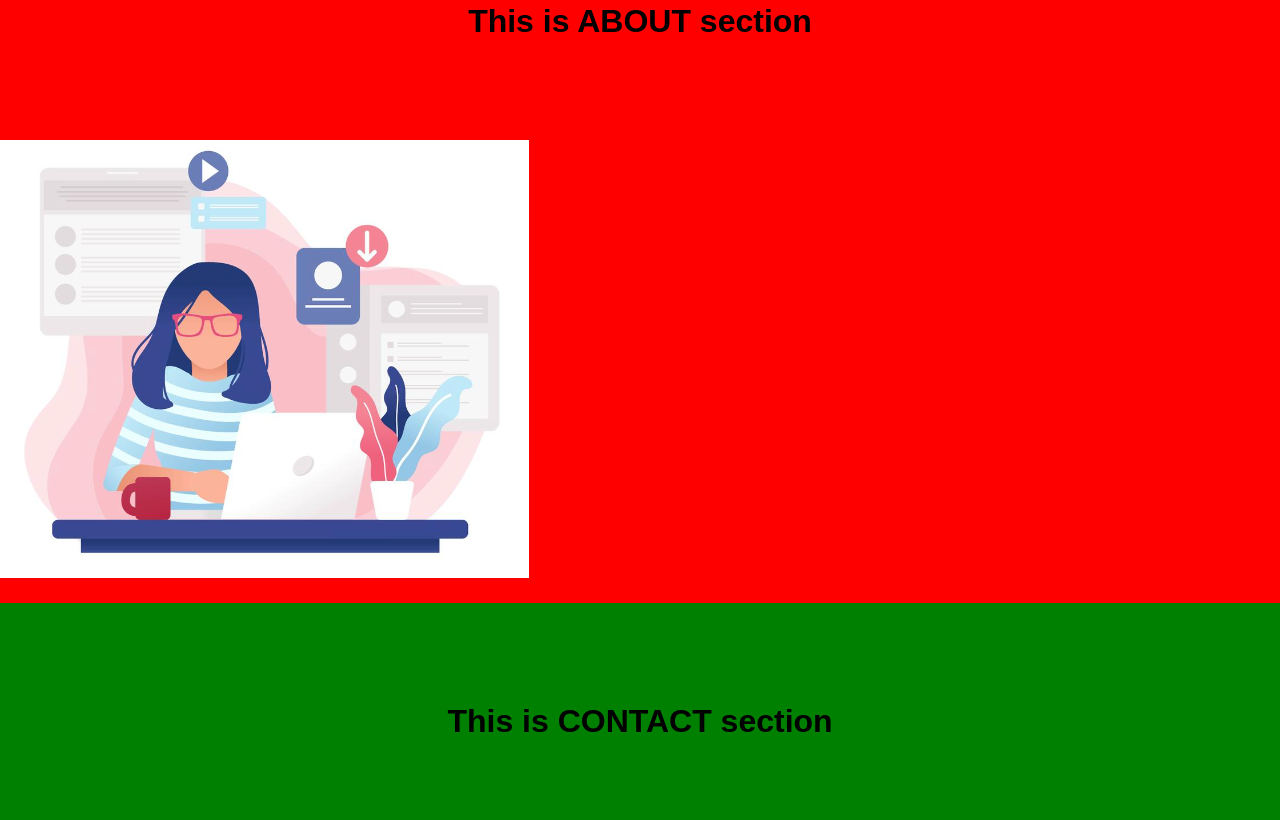
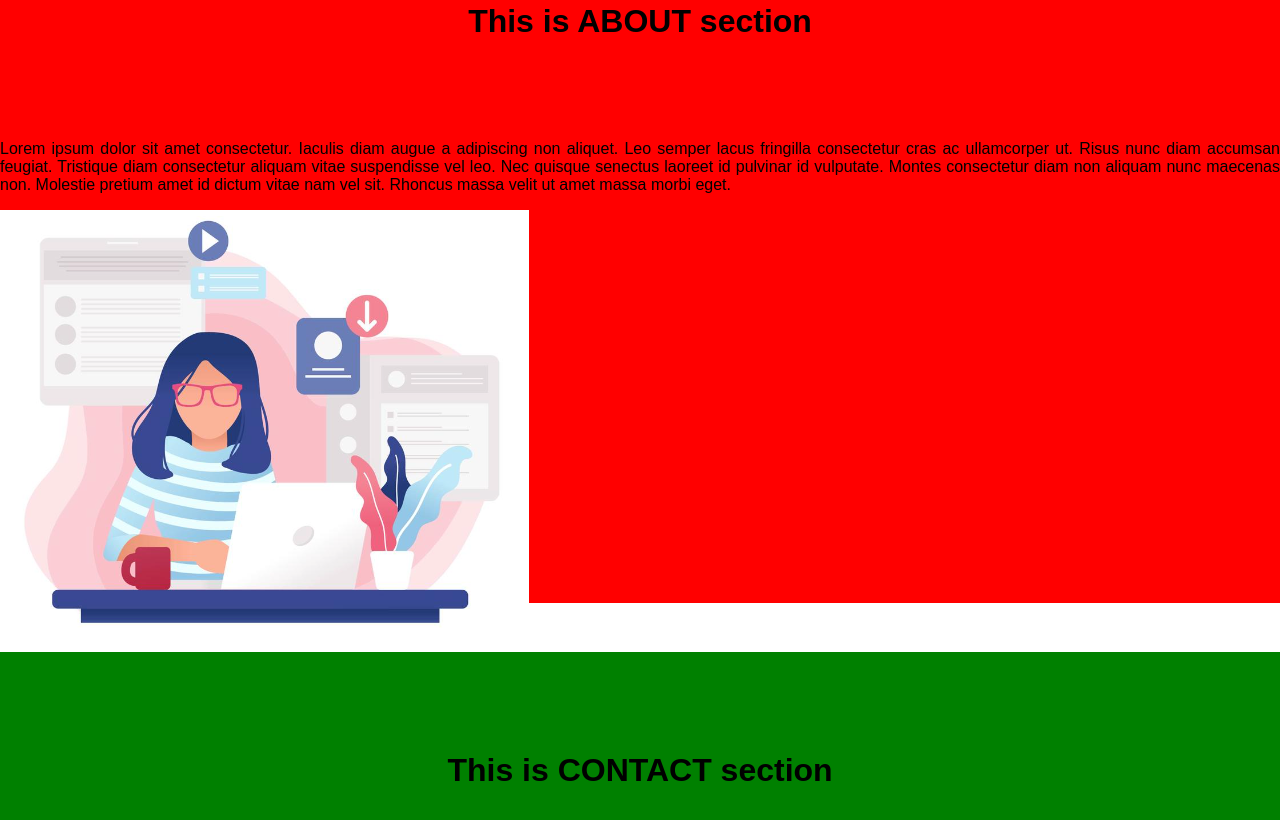
Before and after one commit to marionum/gitExerciseOnePageSite, a plain HTML site: page index.html in a window 1280 px wide. Shown: the part 2197-3017 px from the top of the page. Drawn offline with Linux system fonts and the light colour scheme.

```diff
--- a/index.html
+++ b/index.html
@@ -1,11 +1,13 @@
 <!DOCTYPE html>
 <html lang="en">
+
 <head>
     <meta charset="UTF-8">
     <meta name="viewport" content="width=device-width, initial-scale=1.0">
     <title>One page website Layout</title>
-    <link rel="stylesheet" href="mystyle.css" >
+    <link rel="stylesheet" href="mystyle.css">
 </head>
+
 <body>
     <nav>
         <ul>
@@ -17,7 +19,7 @@
         </ul>
     </nav>
     <div id="section1">
-         <h1>This is HOME section</h1>
+        <h1>This is HOME section</h1>
     </div>
     <div id="section2">
         <h1>This is NEWS section</h1>
@@ -27,10 +29,18 @@
     </div>
     <div id="section4">
         <h1>This is ABOUT section</h1>
+            <p class="text">Lorem ipsum dolor sit amet consectetur. Iaculis diam augue a adipiscing non aliquet. Leo semper lacus
+                fringilla consectetur cras ac ullamcorper ut. Risus nunc diam accumsan feugiat. Tristique diam consectetur
+                aliquam vitae suspendisse vel leo. Nec quisque senectus laoreet id pulvinar id vulputate. Montes consectetur
+                diam non aliquam nunc maecenas non. Molestie pretium amet id dictum vitae nam vel sit. Rhoncus massa velit
+                ut amet massa morbi eget. </p>
+
         <img src="pictures/Screenshot 2023-10-22 at 11.24.43.png">
+
     </div>
     <div id="section5">
         <h1>This is CONTACT section</h1>
     </div>
 </body>
+
 </html>
--- a/mystyle.css
+++ b/mystyle.css
@@ -65,3 +65,8 @@ h1 {
     text-align: center;
     padding: 0;
 }
+
+.text
+{
+    text-align:justify;
+}
```
